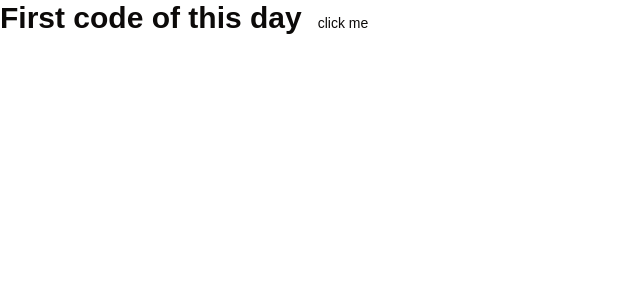
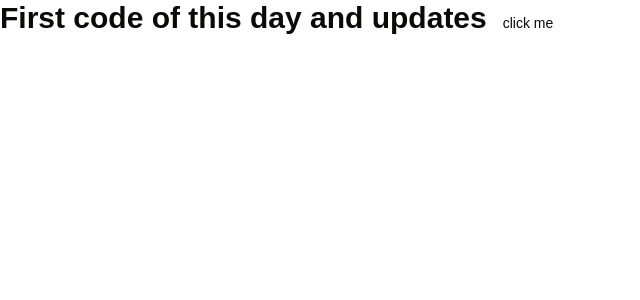
Before and after one commit to mohdabdulrahman297/Discord-clone, a Next.js app: page / in a window 1280 px wide. Shown: the top 300 px of the page, without its empty margins (0-640 px from the left). Built offline with nearby package versions, Linux system fonts and the light colour scheme.

Commit message:
testing (changes for git controls)

```diff
--- a/app/page.tsx
+++ b/app/page.tsx
@@ -5,7 +5,7 @@ import { Ghost } from "lucide-react";
 export default function Home() {
   return (
     <div className="text-3xl font-bold tect-indigo-500">
-      First code of this day
+      First code of this day and updates
       <Button variant="ghost">
         click me
       </Button>
```
